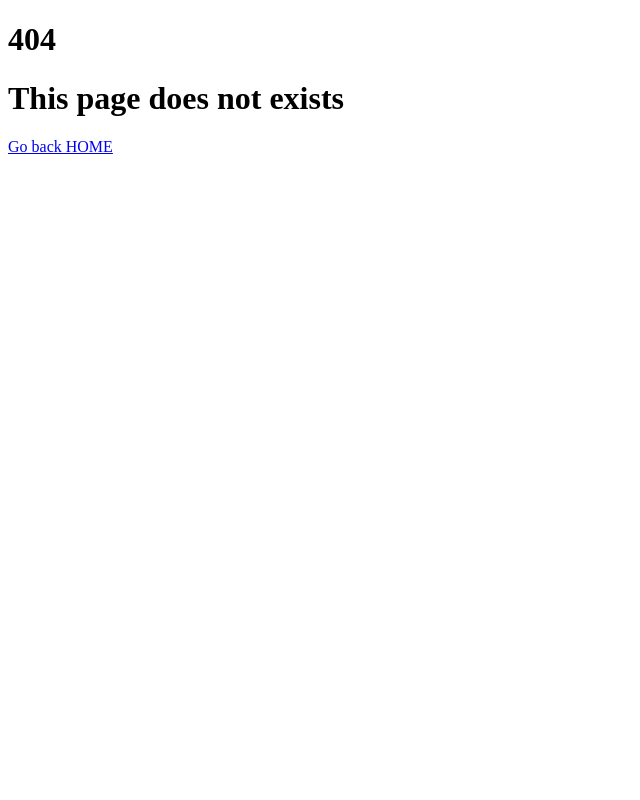
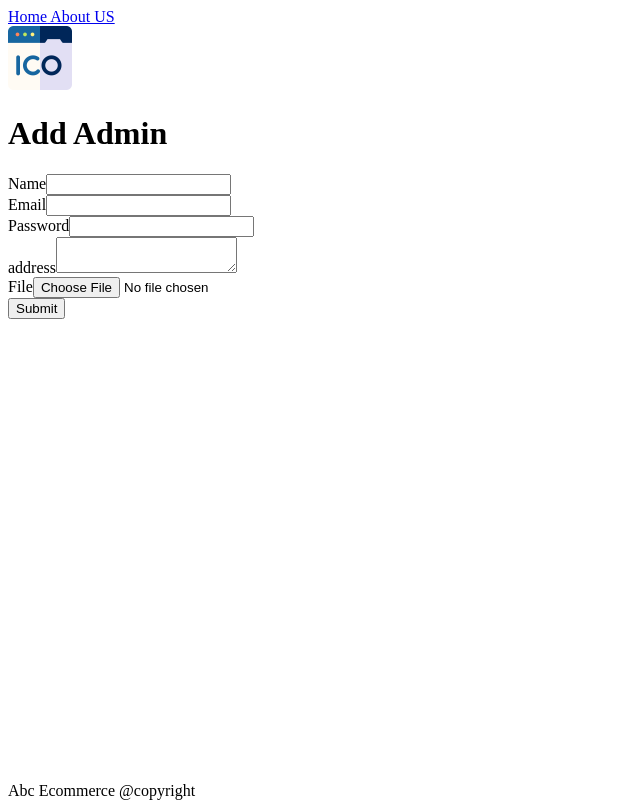
Before and after one commit to hsazzad-prog/NextJS_Project, a Next.js app: page /admin/dashboard/addadmin in a window 1280 px wide. Before the commit this address had no page. Shown: the whole page, without its empty margins (0-640 px from the left). Built offline with nearby package versions, Linux system fonts and the light colour scheme.

Commit message:
form validation

```diff
--- a/package.json
+++ b/package.json
@@ -10,8 +10,10 @@
   },
   "dependencies": {
     "axios": "^1.3.4",
+    "form-validation-react": "^1.4.7",
     "next": "13.2.4",
     "react": "18.2.0",
-    "react-dom": "18.2.0"
+    "react-dom": "18.2.0",
+    "react-hook-form": "^7.43.9"
   }
 }
--- /dev/null
+++ b/pages/admin/dashboard/addadmin.js
@@ -0,0 +1,109 @@
+import { useForm } from 'react-hook-form';
+import axios from "axios"
+import { useState } from "react"
+import MyLayout from "@/pages/component/layout"
+
+export default function AddAdmin() {
+    const {
+        register,
+        handleSubmit,
+        formState: { errors },
+        reset,
+    } = useForm();
+    const [success, setSuccess] = useState('')
+    const onSubmit = async (data) => {
+        console.log(data);
+        const formData = new FormData();
+        formData.append('name', data.name);
+        formData.append('email', data.email);
+        formData.append('password', data.password);
+        formData.append('address', data.address);
+        formData.append('myfile', data.myfile[0]);
+        console.log(formData);
+        try {
+            const response = await axios.post("http://localhost:3000/admin/insertadmin",
+                formData, {
+                headers: {
+                    "Content-Type": "multipart/form-data"
+                }
+            });
+
+
+            setSuccess('Admin add successfully');
+            reset();
+
+        }
+        catch (error) {
+            console.log(error.response.data.message);
+
+            setSuccess('Admin add unsuccessfull ' + error.response.data.message);
+
+        }
+
+
+    };
+
+    return (
+        <>
+            <MyLayout title="Add Admin" />
+            <h1>Add Admin</h1>
+            {success}
+            <form onSubmit={handleSubmit(onSubmit)} encType="multipart/form-data">
+                <div>
+                    <label htmlFor="name">Name</label>
+                    <input
+                        type="text"
+                        id="name"
+                        {...register('name', { required: true })}
+                    />
+                    {errors.name && <p>Name is required</p>}
+                </div>
+                <div>
+                    <label htmlFor="email">Email</label>
+                    <input
+                        type="email"
+                        id="email"
+                        {...register('email', { required: true, pattern: /\S+@\S+\.\S+/ })}
+                    />
+                    {errors.email && (
+                        <p>
+                            {errors.email.type === 'required'
+                                ? 'Email is required'
+                                : 'Invalid email address'}
+                        </p>
+                    )}
+                </div>
+                <div>
+                    <label htmlFor="email">Password</label>
+                    <input
+                        type="password"
+                        id="password"
+                        {...register('password', { required: true, pattern: /^\d+$/, minLength: 5 })}
+                    />
+                    {errors.password && (
+                        <p>
+                            {errors.password.type === 'required'
+                                ? 'password is required'
+                                : 'Invalid password address'}
+                        </p>
+                    )}
+                </div>
+                <div>
+                    <label htmlFor="address">address</label>
+                    <textarea id="address" {...register('address', { required: true })} />
+                    {errors.address && <p>address is required</p>}
+                </div>
+                <div>
+                    <label htmlFor="file">File</label>
+                    <input
+                        type="file"
+                        id="myfile"
+                        {...register('myfile', { required: true })}
+                    />
+                    {errors.myfile && <p>File is required</p>}
+                </div>
+                <button type="submit">Submit</button>
+            </form>
+        </>
+    );
+}
--- a/pages/admin/dashboard/index.js
+++ b/pages/admin/dashboard/index.js
@@ -11,6 +11,8 @@ export default function AdminDashboard() {
     <Link href="/admin/dashboard/getusers">See All Users</Link>
     <br></br>
     <Link href="/admin/dashboard/findusers">Find Users by ID</Link>
+    <br></br>
+    <Link href="/admin/dashboard/addadmin">Add Admin</Link>
       </>
     )
   }
```
Also changed, not shown: pages/admin/dashboard/users/[id].js (+2 -6 lines), 1 other file (tests, documents, lock files or other folders).
